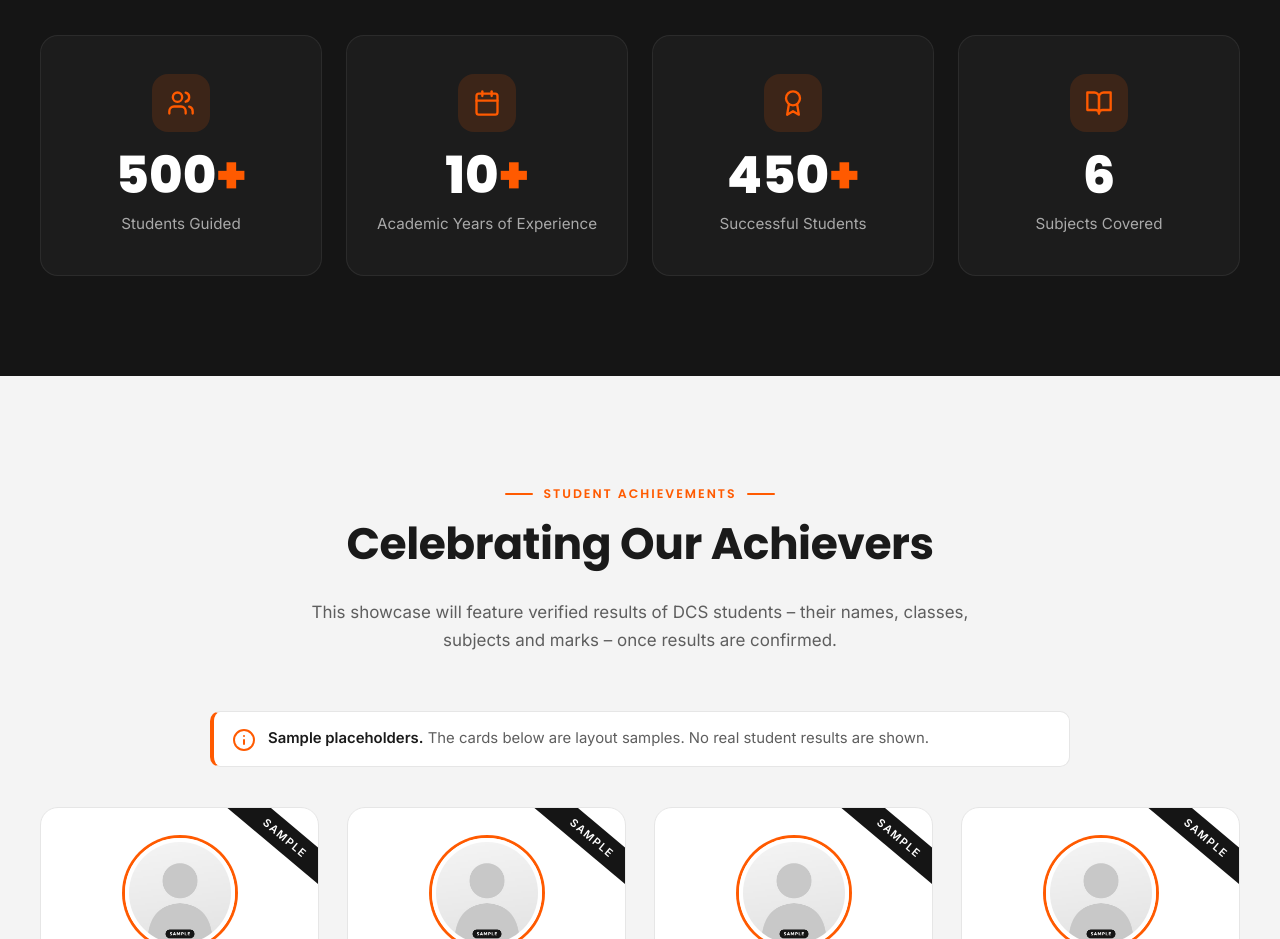
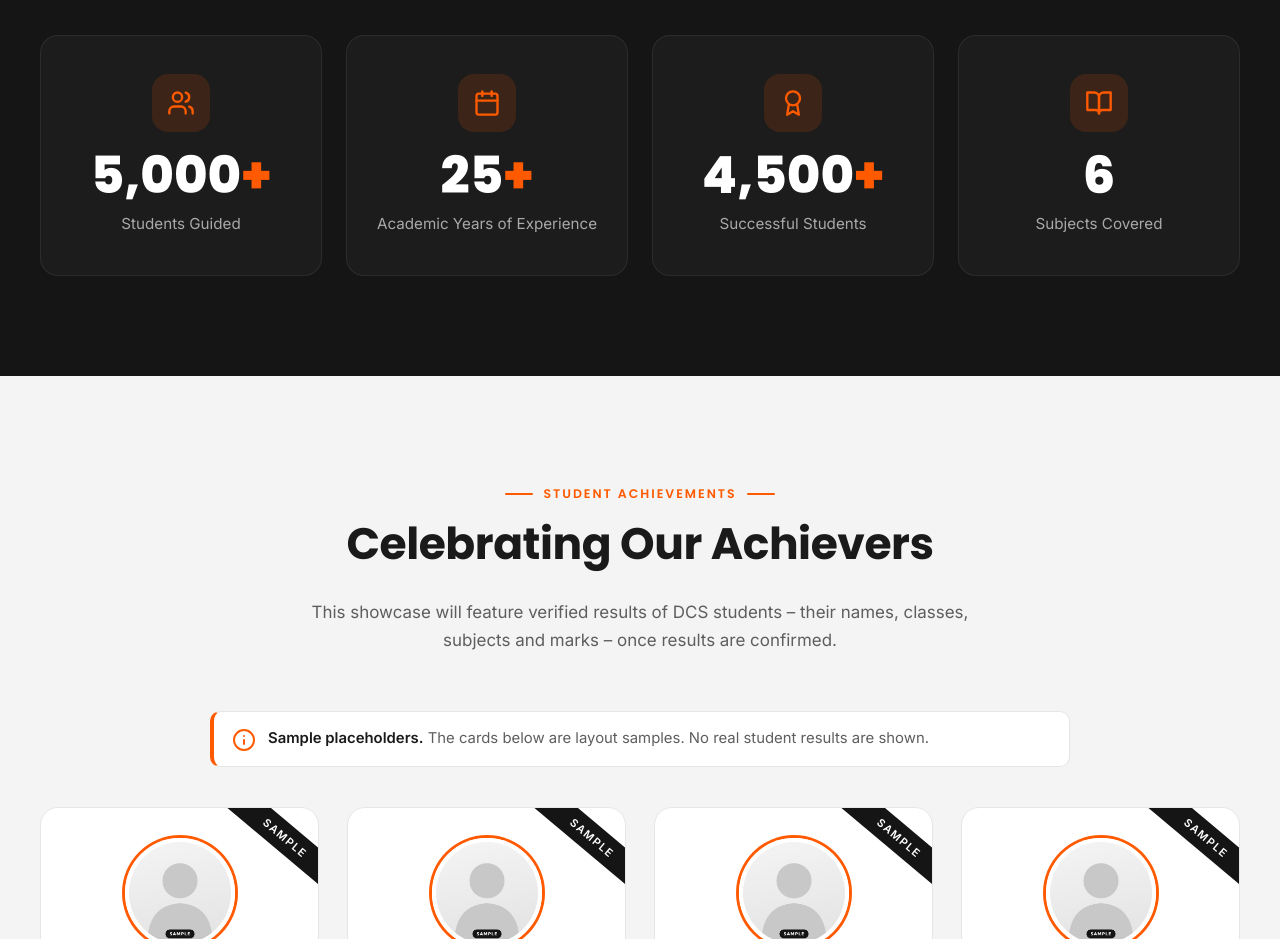
Before and after one commit to vardaanruhela16/DCS_Project, a plain HTML site: page achievements.html in a window 1280 px wide. Shown: the part 780-1719 px from the top of the page. Drawn offline with Linux system fonts and the light colour scheme.

Commit message:
numbers change

```diff
--- a/achievements.html
+++ b/achievements.html
@@ -55,9 +55,9 @@
         <div class="section-head reveal"><span class="eyebrow">Achievement Statistics</span><h2>DCS at a Glance</h2></div>
         <div class="notice reveal"><svg class="icon" viewBox="0 0 24 24" fill="none" stroke="currentColor" stroke-width="2" stroke-linecap="round" stroke-linejoin="round" aria-hidden="true"><circle cx="12" cy="12" r="10"/><line x1="12" y1="16" x2="12" y2="12"/><line x1="12" y1="8" x2="12.01" y2="8"/></svg><span><strong>Sample figures.</strong> These counters show placeholder values for demonstration only. They will be replaced with verified institute statistics before publication.</span></div>
         <div class="stats">
-<div class="stat reveal" data-delay="0"><div class="icon-box"><svg class="icon" viewBox="0 0 24 24" fill="none" stroke="currentColor" stroke-width="2" stroke-linecap="round" stroke-linejoin="round" aria-hidden="true"><path d="M16 21v-2a4 4 0 0 0-4-4H6a4 4 0 0 0-4 4v2"/><circle cx="9" cy="7" r="4"/><path d="M22 21v-2a4 4 0 0 0-3-3.87"/><path d="M16 3.13a4 4 0 0 1 0 7.75"/></svg></div><div class="stat__value" data-counter data-target="500"><span class="num">0</span><span class="suffix">+</span></div><div class="stat__label">Students Guided</div></div>
-<div class="stat reveal" data-delay="1"><div class="icon-box"><svg class="icon" viewBox="0 0 24 24" fill="none" stroke="currentColor" stroke-width="2" stroke-linecap="round" stroke-linejoin="round" aria-hidden="true"><rect x="3" y="4" width="18" height="18" rx="2"/><line x1="16" y1="2" x2="16" y2="6"/><line x1="8" y1="2" x2="8" y2="6"/><line x1="3" y1="10" x2="21" y2="10"/></svg></div><div class="stat__value" data-counter data-target="10"><span class="num">0</span><span class="suffix">+</span></div><div class="stat__label">Academic Years of Experience</div></div>
-<div class="stat reveal" data-delay="2"><div class="icon-box"><svg class="icon" viewBox="0 0 24 24" fill="none" stroke="currentColor" stroke-width="2" stroke-linecap="round" stroke-linejoin="round" aria-hidden="true"><circle cx="12" cy="8" r="6"/><path d="M15.48 12.89 17 22l-5-3-5 3 1.52-9.11"/></svg></div><div class="stat__value" data-counter data-target="450"><span class="num">0</span><span class="suffix">+</span></div><div class="stat__label">Successful Students</div></div>
+<div class="stat reveal" data-delay="0"><div class="icon-box"><svg class="icon" viewBox="0 0 24 24" fill="none" stroke="currentColor" stroke-width="2" stroke-linecap="round" stroke-linejoin="round" aria-hidden="true"><path d="M16 21v-2a4 4 0 0 0-4-4H6a4 4 0 0 0-4 4v2"/><circle cx="9" cy="7" r="4"/><path d="M22 21v-2a4 4 0 0 0-3-3.87"/><path d="M16 3.13a4 4 0 0 1 0 7.75"/></svg></div><div class="stat__value" data-counter data-target="5000"><span class="num">0</span><span class="suffix">+</span></div><div class="stat__label">Students Guided</div></div>
+<div class="stat reveal" data-delay="1"><div class="icon-box"><svg class="icon" viewBox="0 0 24 24" fill="none" stroke="currentColor" stroke-width="2" stroke-linecap="round" stroke-linejoin="round" aria-hidden="true"><rect x="3" y="4" width="18" height="18" rx="2"/><line x1="16" y1="2" x2="16" y2="6"/><line x1="8" y1="2" x2="8" y2="6"/><line x1="3" y1="10" x2="21" y2="10"/></svg></div><div class="stat__value" data-counter data-target="25"><span class="num">0</span><span class="suffix">+</span></div><div class="stat__label">Academic Years of Experience</div></div>
+<div class="stat reveal" data-delay="2"><div class="icon-box"><svg class="icon" viewBox="0 0 24 24" fill="none" stroke="currentColor" stroke-width="2" stroke-linecap="round" stroke-linejoin="round" aria-hidden="true"><circle cx="12" cy="8" r="6"/><path d="M15.48 12.89 17 22l-5-3-5 3 1.52-9.11"/></svg></div><div class="stat__value" data-counter data-target="4500"><span class="num">0</span><span class="suffix">+</span></div><div class="stat__label">Successful Students</div></div>
 <div class="stat reveal" data-delay="3"><div class="icon-box"><svg class="icon" viewBox="0 0 24 24" fill="none" stroke="currentColor" stroke-width="2" stroke-linecap="round" stroke-linejoin="round" aria-hidden="true"><path d="M2 3h6a4 4 0 0 1 4 4v14a3 3 0 0 0-3-3H2z"/><path d="M22 3h-6a4 4 0 0 0-4 4v14a3 3 0 0 1 3-3h7z"/></svg></div><div class="stat__value" data-counter data-target="6"><span class="num">0</span><span class="suffix"></span></div><div class="stat__label">Subjects Covered</div></div>
         </div>
       </div>
```
